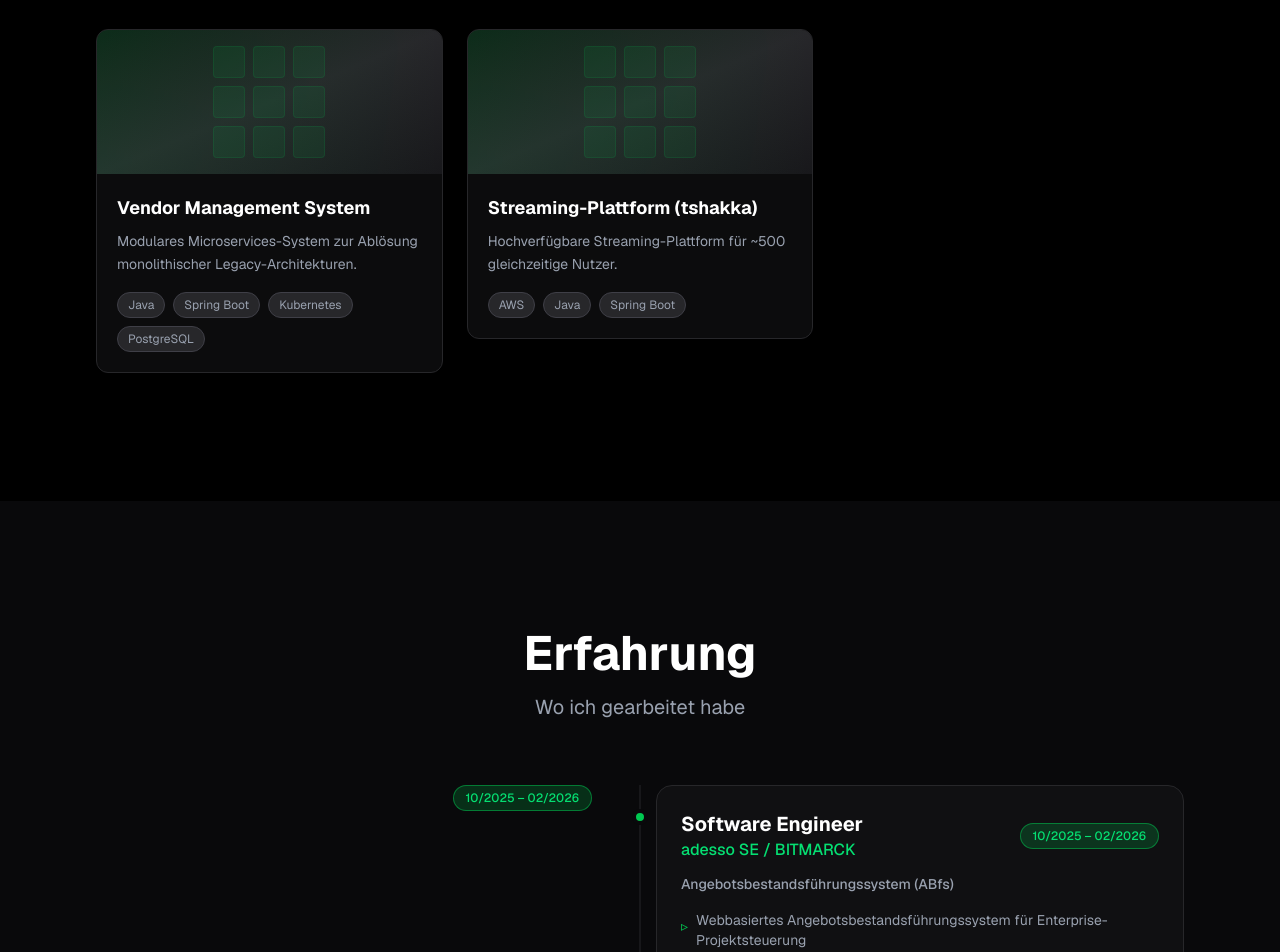
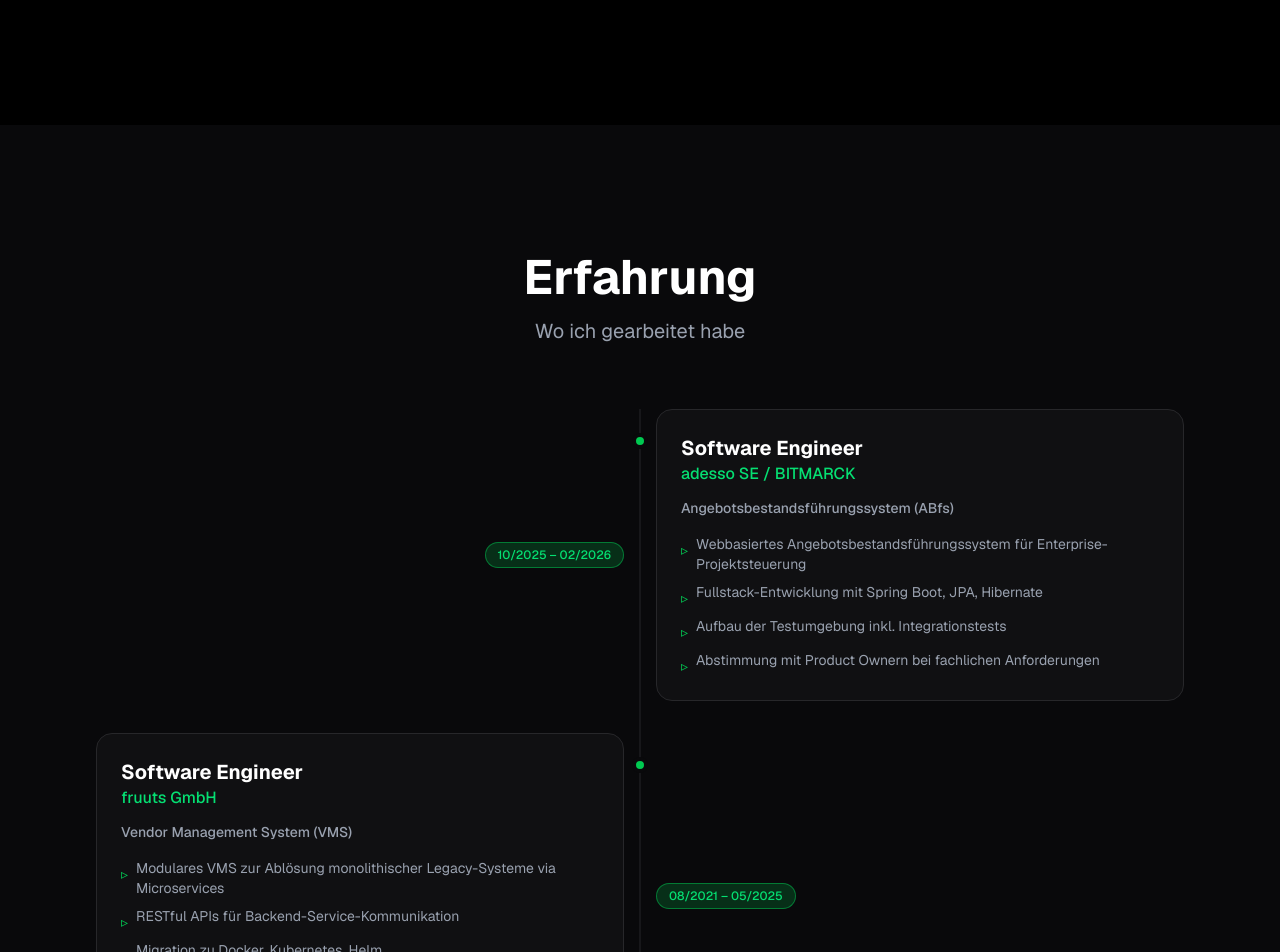
Before and after one commit to Radok527/dennisheyer-portfolio, a Next.js app: page / in a window 1280 px wide. Shown: the part 1680-2632 px from the top of the page. Built offline with nearby package versions, Linux system fonts and the light colour scheme.

Commit message:
feat: portfolio rewrite - german text, featured project, infrastructure section, zigzag timeline

```diff
--- a/app/components/AboutSection.tsx
+++ b/app/components/AboutSection.tsx
@@ -27,16 +27,6 @@
               Backend Engineer mit Fokus auf skalierbare Systeme. Ich baue und betreibe produktionsreife Anwendungen — von der Architektur bis zum Deployment. Analytisch, lösungsorientiert, mit Hands-on-Mentalität.
             </p>
           </div>
-
-          {/* Stats */}
-          <div className="grid grid-cols-1 gap-6 mt-12 pt-8 border-t border-zinc-800">
-            <div className="text-center">
-              <p className="text-3xl md:text-4xl font-bold text-green-400">
-                4+
-              </p>
-              <p className="text-gray-500 text-sm mt-1">Jahre Erfahrung</p>
-            </div>
-          </div>
         </div>
       </motion.div>
     </SectionWrapper>
--- a/app/components/ContactSection.tsx
+++ b/app/components/ContactSection.tsx
@@ -26,8 +26,8 @@
   },
   {
     title: "GitHub",
-    value: "github.com/dennisheyer",
-    href: "https://github.com/dennisheyer",
+    value: "github.com/Radok527",
+    href: "https://github.com/Radok527",
     icon: (
       <svg className="w-8 h-8" fill="currentColor" viewBox="0 0 24 24">
         <path d="M12 0C5.37 0 0 5.37 0 12c0 5.31 3.435 9.795 8.205 11.385.6.105.825-.255.825-.57 0-.285-.015-1.23-.015-2.235-3.015.555-3.795-.735-4.035-1.41-.135-.345-.72-1.41-1.23-1.695-.42-.225-1.02-.78-.015-.795.945-.015 1.62.87 1.845 1.23 1.08 1.815 2.805 1.305 3.495.99.105-.78.42-1.305.765-1.605-2.67-.3-5.46-1.335-5.46-5.925 0-1.305.465-2.385 1.23-3.225-.12-.3-.54-1.53.12-3.18 0 0 1.005-.315 3.3 1.23.96-.27 1.98-.405 3-.405s2.04.135 3 .405c2.295-1.56 3.3-1.23 3.3-1.23.66 1.65.24 2.88.12 3.18.765.84 1.23 1.905 1.23 3.225 0 4.605-2.805 5.625-5.475 5.925.435.375.81 1.095.81 2.22 0 1.605-.015 2.895-.015 3.3 0 .315.225.69.825.57A12.02 12.02 0 0024 12c0-6.63-5.37-12-12-12z" />
--- a/app/components/ExperienceSection.tsx
+++ b/app/components/ExperienceSection.tsx
@@ -1,6 +1,6 @@
 "use client";
 
-import { motion, type Variants } from "framer-motion";
+import { motion } from "framer-motion";
 import SectionWrapper from "./SectionWrapper";
 
 const experiences = [
@@ -67,15 +67,6 @@
   }
 ];
 
-const itemVariants: Variants = {
-  hidden: { opacity: 0, x: -20 },
-  visible: {
-    opacity: 1,
-    x: 0,
-    transition: { duration: 0.5, ease: [0, 0, 0.58, 1] },
-  },
-};
-
 export default function ExperienceSection() {
   return (
     <SectionWrapper
@@ -85,11 +76,14 @@
       className="bg-zinc-950"
     >
       <div className="relative">
-        {/* Timeline line */}
+        {/* Timeline line - centered */}
         <div className="absolute left-8 md:left-1/2 top-0 bottom-0 w-px bg-zinc-800 transform md:-translate-x-1/2" />
 
         <div className="space-y-8">
-          {experiences.map((exp, index) => (
+          {experiences.map((exp, index) => {
+            const isEven = index % 2 === 0;
+
+            return (
               <motion.div
                 key={`${exp.company}-${exp.project}`}
                 initial="hidden"
@@ -108,27 +102,33 @@
                 <div className="absolute left-8 md:left-1/2 top-6 w-4 h-4 rounded-full bg-green-500 border-4 border-zinc-950 transform md:-translate-x-1/2 z-10" />
 
                 <div className="ml-16 md:ml-0 md:grid md:grid-cols-2 md:gap-8">
-                {/* Period - left side on desktop */}
+                  {/* Date - left side (odd items) / right side (even items) */}
                   <motion.div
-                  variants={itemVariants}
-                  className="md:text-right md:pr-8"
+                    variants={{
+                      hidden: { opacity: 0, x: -20 },
+                      visible: { opacity: 1, x: 0 }
+                    }}
+                    className={`md:flex md:items-center ${isEven ? 'md:justify-end' : 'md:col-start-2 md:justify-start'}`}
                   >
-                  <span className="inline-block px-3 py-1 text-xs font-medium rounded-full bg-green-500/20 border border-green-500/50 text-green-400 mb-2">
+                    <span className="inline-block px-3 py-1 text-xs font-medium rounded-full bg-green-500/20 border border-green-500/50 text-green-400 mb-2 md:mb-0">
                       {exp.period}
                     </span>
                   </motion.div>
 
-                {/* Details card - right side on desktop */}
+                  {/* Details card - right side (odd items) / left side (even items) */}
                   <motion.div
-                  variants={itemVariants}
-                  className="bg-zinc-900/50 rounded-2xl border border-zinc-800 p-6 mb-8 md:mb-0"
+                    variants={{
+                      hidden: { opacity: 0, x: 20 },
+                      visible: { opacity: 1, x: 0 }
+                    }}
+                    className={`bg-zinc-900/50 rounded-2xl border border-zinc-800 p-6 mb-8 md:mb-0 ${isEven ? '' : 'md:col-start-1 md:row-start-1'}`}
                   >
-                  <div className="flex flex-col md:flex-row md:items-center md:justify-between mb-3">
+                    <div className="flex flex-col md:items-start gap-2 mb-3">
                       <div>
                         <h3 className="text-xl font-bold text-white">{exp.role}</h3>
                         <p className="text-green-400 font-medium">{exp.company}</p>
                       </div>
-                    <span className="hidden md:inline-block px-3 py-1 text-xs font-medium rounded-full bg-green-500/20 border border-green-500/50 text-green-400">
+                      <span className="md:hidden inline-block px-3 py-1 text-xs font-medium rounded-full bg-green-500/20 border border-green-500/50 text-green-400">
                         {exp.period}
                       </span>
                     </div>
@@ -148,7 +148,8 @@
                   </motion.div>
                 </div>
               </motion.div>
-          ))}
+            );
+          })}
         </div>
       </div>
     </SectionWrapper>
--- a/app/components/HeroSection.tsx
+++ b/app/components/HeroSection.tsx
@@ -116,7 +116,7 @@
                 <div className="p-6 font-mono text-sm space-y-3">
                   <p className="text-gray-500">$ wer bin ich</p>
                   <p className="text-green-400">Dennis Heyer</p>
-                  <p className="text-gray-500">$ kat skills.txt</p>
+                  <p className="text-gray-500">$ cat skills.txt</p>
                   <div className="space-y-1">
                     <p className="text-white">
                       <span className="text-green-400">→</span> Java / Spring
--- a/app/components/ProjectsSection.tsx
+++ b/app/components/ProjectsSection.tsx
@@ -34,22 +34,6 @@
     link: "https://fitness.dennisheyer.dev",
     highlight: "Aktives Projekt",
   },
-  {
-    title: "Vendor Management System",
-    variant: "standard",
-    description:
-      "Modulares Microservices-System zur Ablösung monolithischer Legacy-Architekturen.",
-    techStack: ["Java", "Spring Boot", "Kubernetes", "PostgreSQL"],
-    link: "#",
-  },
-  {
-    title: "Streaming-Plattform (tshakka)",
-    variant: "standard",
-    description:
-      "Hochverfügbare Streaming-Plattform für ~500 gleichzeitige Nutzer.",
-    techStack: ["AWS", "Java", "Spring Boot"],
-    link: "#",
-  },
 ];
 
 const containerVariants = {
@@ -74,13 +58,12 @@
 
 export default function ProjectsSection() {
   const featuredProject = projects.find((p) => p.variant === "featured");
-  const standardProjects = projects.filter((p) => p.variant === "standard");
 
   return (
     <SectionWrapper
       id="projects"
       title="Projekte"
-      subtitle="Was ich gebaut habe"
+      subtitle="Ein Projekt das für sich spricht"
       className="bg-black"
     >
       <motion.div
@@ -96,18 +79,6 @@
             <ProjectCard {...featuredProject} />
           </motion.div>
         )}
-
-        {/* Standard projects grid */}
-        <motion.div
-          variants={containerVariants}
-          className="grid grid-cols-1 md:grid-cols-2 lg:grid-cols-3 gap-6"
-        >
-          {standardProjects.map((project) => (
-            <motion.div key={project.title} variants={itemVariants}>
-              <ProjectCard {...project} />
-            </motion.div>
-          ))}
-        </motion.div>
       </motion.div>
     </SectionWrapper>
   );
--- a/app/components/TechSection.tsx
+++ b/app/components/TechSection.tsx
@@ -5,19 +5,23 @@
 const techGroups = [
   {
     category: "Backend",
-    items: ["Java 11–21", "Spring Boot", "Python 3.11+", "FastAPI", "PostgreSQL"],
+    color: "text-blue-400",
+    items: ["Java 11–21", "Spring Boot", "Python 3.11+", "FastAPI", "REST APIs", "OpenAPI/Swagger"],
   },
   {
     category: "Frontend",
-    items: ["React 18", "TypeScript 5", "TailwindCSS v4", "Workbox (PWA)"],
+    color: "text-green-400",
+    items: ["React 18", "TypeScript 5", "TailwindCSS v4", "Workbox (PWA)", "Vite", "Recharts", "i18n"],
   },
   {
     category: "DevOps / Infrastruktur",
-    items: ["Docker", "Docker Compose", "Nginx", "Flyway"],
+    color: "text-orange-400",
+    items: ["Docker", "Docker Compose", "Nginx", "Kubernetes", "Helm", "Jenkins", "PostgreSQL", "Flyway"],
   },
   {
     category: "AI",
-    items: ["Ollama", "Embeddings", "Semantic Search"],
+    color: "text-purple-400",
+    items: ["Ollama", "Embeddings", "Semantic Search", "Confidence Scoring"],
   },
 ];
 
@@ -33,7 +37,7 @@
       <div className="grid grid-cols-2 md:grid-cols-4 gap-x-8 gap-y-3">
         {techGroups.map((group) => (
           <div key={group.category}>
-            <p className="text-xs font-medium text-zinc-500 uppercase tracking-wider mb-2">
+            <p className={`text-xs font-medium uppercase tracking-wider mb-2 ${group.color}`}>
               {group.category}
             </p>
             <div className="flex flex-wrap gap-1.5">
```
Lines whose indentation alone changed are shown as unchanged.
